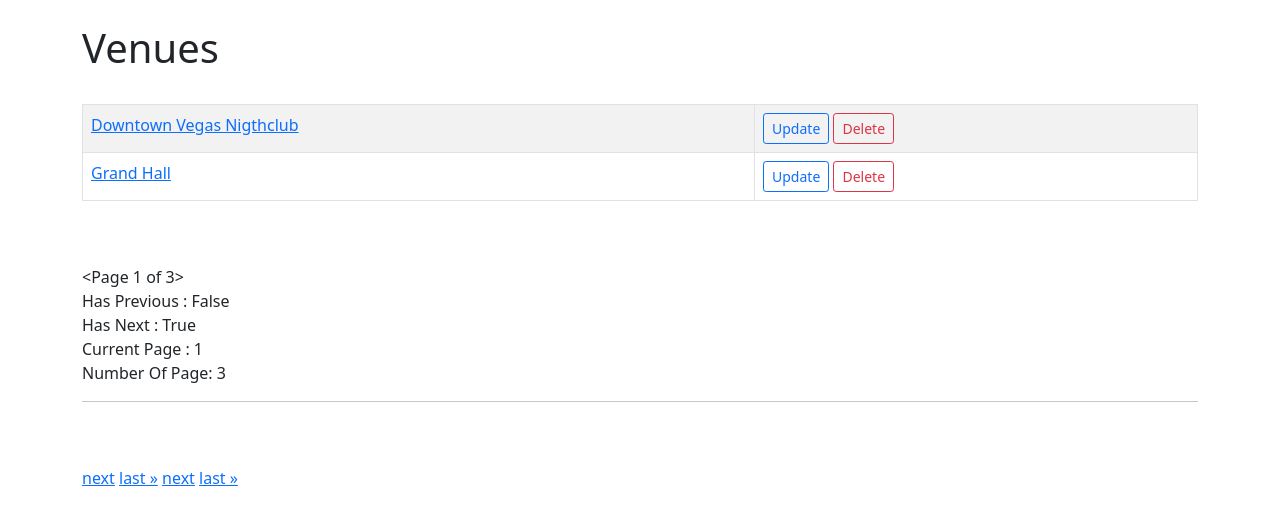
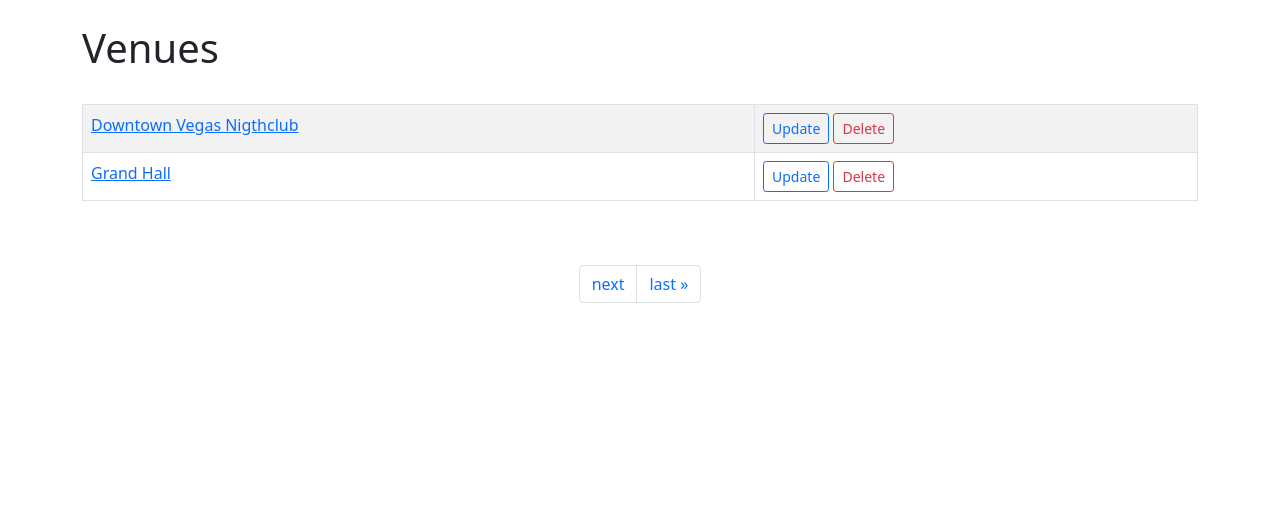
Before and after one commit to Kiniboua/formation-django, a Django app: page /list_venues in a window 1280 px wide. Shown: the part 56-581 px from the top of the page. Run offline with Django 5.2, Linux system fonts and the light colour scheme; data comes from the database, SQL or seed files in the repository; both versions use the stored data as it was after the commit.

Commit message:
Pagination et Customisation De la page Administration

```diff
--- a/events/templates/events/venue.html
+++ b/events/templates/events/venue.html
@@ -28,25 +28,35 @@
     </tbody>
   </table>
   <br/><br/>
-  {{ venues }}<br/>
-  Has Previous : {{ venues.has_previous }}<br/>
+
+  <!--{{ venues }}<br/>
+ Has Previous : {{ venues.has_previous }}<br/>
   Has Next : {{ venues.has_next }}<br/>
   Current Page : {{ venues.number }}<br/>
   Number Of Page: {{ venues.paginator.num_pages }}<br/>
   <hr><br/><br/>
+  -->
 
-  {% if venues.has_previous %}
-    <a href="?page=1">&laquo; first</a>
-    <a href="?page={{ venues.previous_page_number }}">previous</a>
-  {% endif %}
+  <nav aria-label="Page navigation example">
+    <ul class="pagination justify-content-center">
+        <!-- Footer pagination -->
+        {% if venues.has_previous %}
+        <li class="page-item ">
+            <a class="page-link" href="?page=1">&laquo; first</a>
+        </li>
+        <li class="page-item">
+            <a class="page-link" href="?page={{ venues.previous_page_number }}">previous</a>
+        </li>
+        {% endif %}
 
-  {% if venues.has_next %}
-    <a href="?page={{ venues.next_page_number }}">next</a>
-    <a href="?page={{ venues.paginator.num_pages }}">last &raquo;</a>
-  {% endif %}
-
-  {% if venues.has_next %}
-    <a href="?page={{ venues.next_page_number }}">next</a>
-    <a href="?page={{ venues.paginator.num_pages }}">last &raquo;</a>
-  {% endif %}
+        {% if venues.has_next %}
+        <li class="page-item">
+            <a class="page-link" href="?page={{ venues.next_page_number }}">next</a>
+        </li>
+        <li class="page-item">
+            <a class="page-link" href="?page={{ venues.paginator.num_pages }}">last &raquo;</a>
+        </li>
+        {% endif %}
+    </ul>
+</nav>
 {% endblock %}
--- a/myclub_website/urls.py
+++ b/myclub_website/urls.py
@@ -5,3 +5,8 @@ urlpatterns = [
     path('admin/', admin.site.urls),
     path('',include('events.urls')),
 ]
+
+# Configure Admin Titles
+admin.site.site_header = "My Club Adminstration Page"
+admin.site.site_title = "Browser Title"
+admin.site.index_title = "Welcome To Addmin Club..."
```
Also changed, not shown: db.sqlite3.
